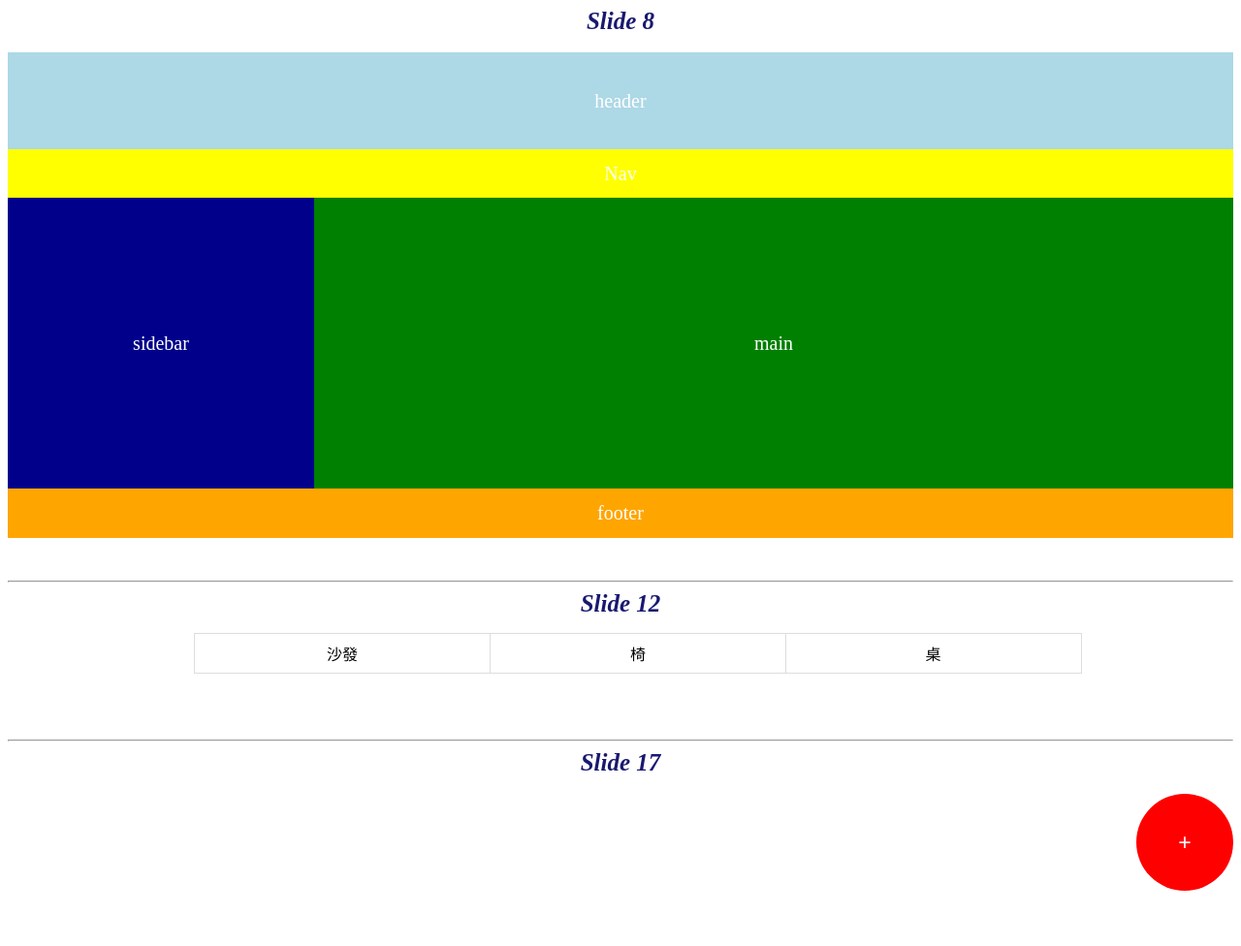
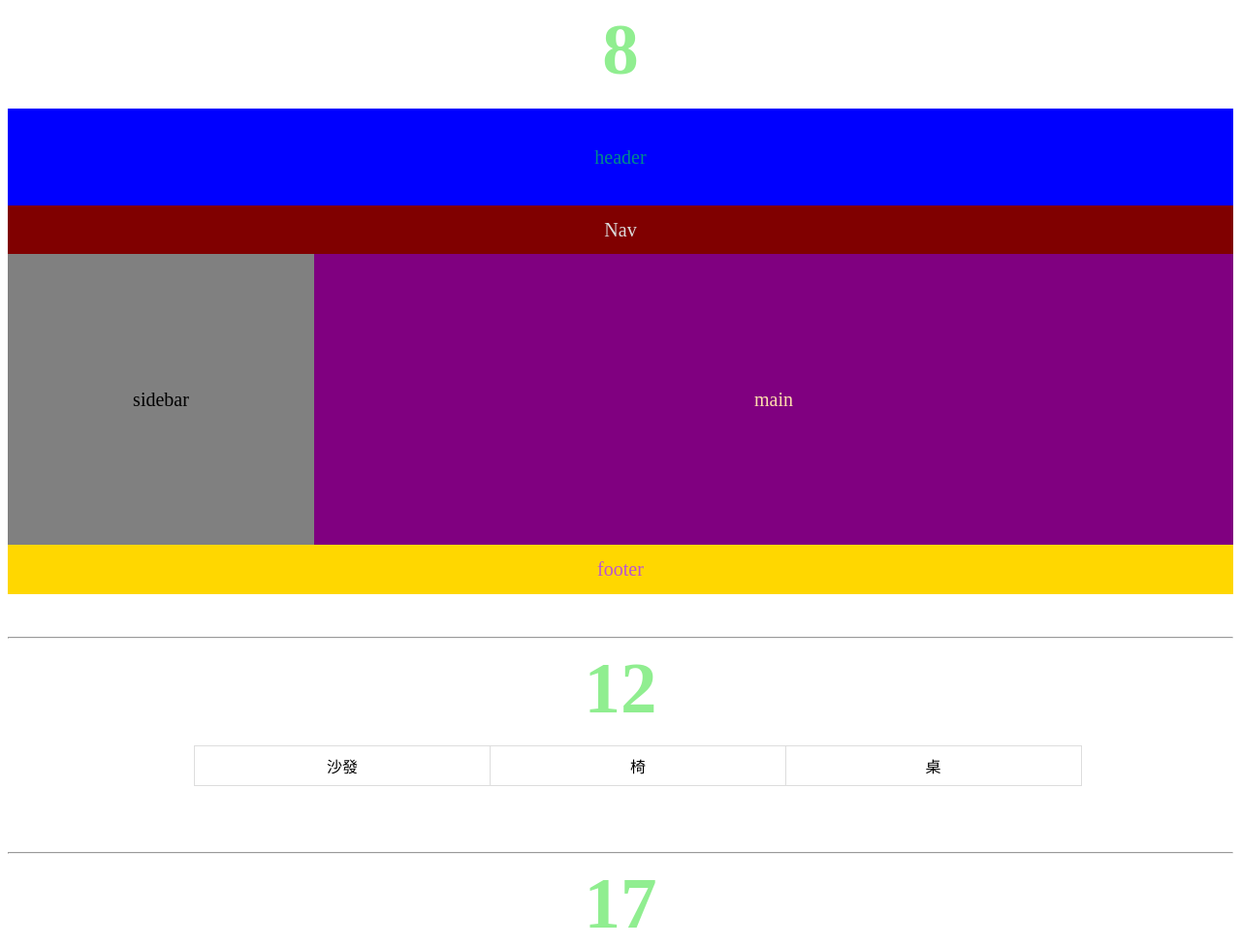
Before and after one commit to miltonjosephhan/NTU-WEB-HW4, a plain HTML site: page index.html in a window 1280 px wide. Shown: the top 976 px of the page at 97% size. Before the commit the page ends 919 px from the top, so only its background shows below. Drawn offline with Linux system fonts and the light colour scheme.

Commit message:
Add files via upload

```diff
--- a/index.html
+++ b/index.html
@@ -10,14 +10,14 @@
 </head>
 
 <body align="center">
-    <strong align="center">Slide 8</strong><br></br>
+    <strong align="center">8</strong><br></br>
     <div class="header">header</div>
        <div class="Nav">Nav</div>
        <span class="sidebar">sidebar</span>
 <span class="main">main</span><br></br>
         <div class="footer">footer</div><br></br>
     <hr>
-    <strong align="center">Slide 12</strong>
+    <strong align="center">12</strong>
     <p align="center">
        <ul class="nav">
         <li align="center">沙發
@@ -43,7 +43,7 @@
         </ul>
         </li>
     </ul><br></br></p><hr>
-<strong align="center">Slide 17</strong><br></br>
+<strong align="center">17</strong><br></br>
     <div class="circle"><blockquote>+</blockquote></div>
     <!--<r class="floor3">3f</r>
 <r class="floor2">2f
--- a/main.css
+++ b/main.css
@@ -1,11 +1,11 @@
-strong{font-style: oblique; font-size: 25px; color:midnightblue;}
+strong{font-style: normal; font-size: 75px; color:lightgreen;}
 
 /*change this color too*/
-.header{height:100px;font-size: 20px; color:white;background: lightblue;text-align:center;line-height: 100px;}
-.Nav{height:50px;font-size: 20px; color:white;background: yellow;text-align:center;line-height: 50px;}
-.sidebar{width:25%;height:300px;font-size: 20px; color:white;background: darkblue;line-height: 300px;text-align:center;float:left;}
-.main{width:75%;height:300px;font-size: 20px; color:white;background: green;line-height: 300px;text-align:center;float:right;}
-.footer{height: 315px;font-size: 20px; color:white;background: orange;line-height: 50px;text-align: center;}
+.header{height:100px;font-size: 20px; color:darkcyan;background: blue;text-align:center;line-height: 100px;}
+.Nav{height:50px;font-size: 20px; color:gainsboro;background: maroon;text-align:center;line-height: 50px;}
+.sidebar{width:25%;height:300px;font-size: 20px; color:black;background: gray;line-height: 300px;text-align:center;float:left;}
+.main{width:75%;height:300px;font-size: 20px; color: navajowhite;background: purple;line-height: 300px;text-align:center;float:right;}
+.footer{height: 315px;font-size: 20px; color:mediumorchid;background: gold;line-height: 50px;text-align: center;}
 
 .nav>li{
 display: inline-block;
```
